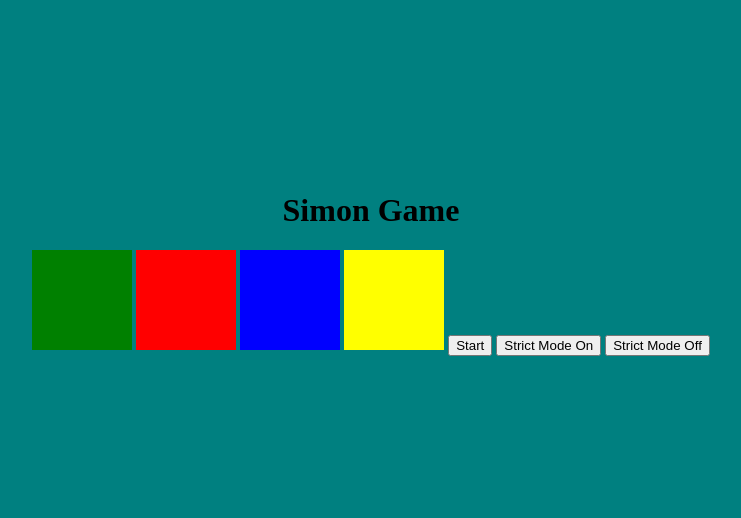
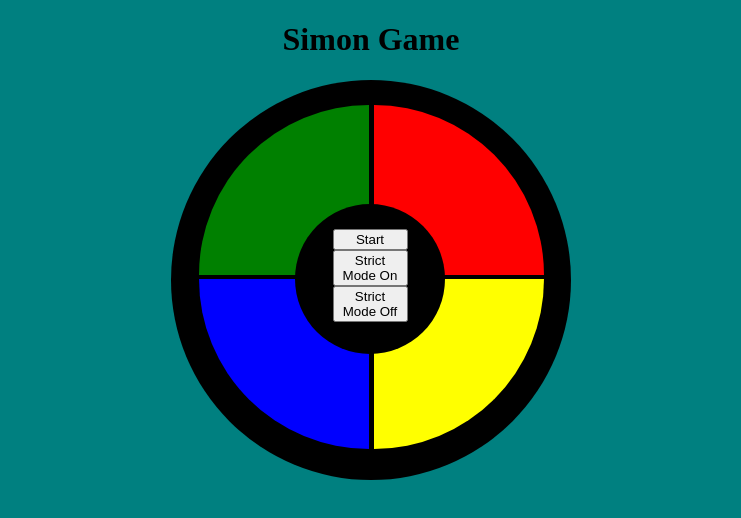
Before and after one commit to GabrielRMorales/simon-game, a plain HTML site: page index.html in a window 1280 px wide. Shown: the whole page, without its empty margins (269-1010 px from the left). Drawn offline with nearby package versions, Linux system fonts and the light colour scheme.

Commit message:
Update Javascript of Simon game

```diff
--- a/css/main.css
+++ b/css/main.css
@@ -1,25 +1,79 @@
 body {
-    margin: 15% auto;
+    margin: 0 auto;
     text-align: center;
     background-color: teal;
 }
 
 div {
     display: inline-block;
-    height: 100px;
-    width: 100px;
+    height: 170px;
+    width: 170px;
 }
 
+#game {
+    margin: auto;
+    text-align: center;
+    display: block;
+    border-radius: 50%;
+    height: 400px;
+    width: 400px;
+    background-color: black;
+    position: relative;
+}
+#lights {
+    position: absolute;
+    top: 6.25%;
+    left: 6.25%;
+    right: 6.25%;
+    bottom: 6.25%;
+    height: 350px;
+    width: 350px;
+}
+#controls {
+    position: absolute;
+    top: 31%;
+    left: 31%;
+    height: 150px;
+    width: 150px;
+    border-radius: 100%;
+    text-align: center;
+    background-color: black;
+}
+#start {
+    margin-top: 17%;
+}
+button {
+    margin: 0 auto;
+    display: block;
+    width: 75px;
+}
 #green {
+    border-top-left-radius: 100%;
+    border-top-right-radius: 0;
+    border-bottom-right-radius: 0;
+    border-bottom-left-radius: 0;
     background-color: green;
+    margin-right:5px;
 }
-#yellow {
-    background-color: yellow;
-}
-
 #red {
+    border-top-left-radius: 0;
+    border-top-right-radius: 100%;
+    border-bottom-right-radius: 0;
+    border-bottom-left-radius: 0;
     background-color: red;
 }
 #blue {
+    border-top-left-radius: 0;
+    border-top-right-radius: 0;
+    border-bottom-right-radius: 0;
+    border-bottom-left-radius: 100%;
     background-color: blue;
 }
+#yellow {
+    border-top-left-radius: 0;
+    border-top-right-radius: 0;
+    border-bottom-right-radius: 100%;
+    border-bottom-left-radius: 0;
+    background-color: yellow;
+    margin-left: 5px;
+}
--- a/index.html
+++ b/index.html
@@ -4,17 +4,16 @@
     <title>SIMON GAME</title>
     <meta charset="UTF-8">
     <link rel="stylesheet" href="./css/main.css">
-    <script src="https://ajax.googleapis.com/ajax/libs/jquery/3.5.1/jquery.min.js"></script>
+    <!--<script src="https://ajax.googleapis.com/ajax/libs/jquery/3.5.1/jquery.min.js"></script>-->
     </head>
     <body>
     <h1>Simon Game</h1>
-    <div class="game-light" id="green"></div>
-    <div class="game-light" id="red"></div>
-    <div class="game-light" id="blue"></div>
-    <div class="game-light" id="yellow"></div>
-    <button id="start">Start</button>
-    <button id="strict-on">Strict Mode On</button>
-    <button id="strict-off">Strict Mode Off</button>
+    <div id="game"><div id="lights"><div class="game-light" id="green"></div><div class="game-light" id="red"></div><div class="game-light" id="blue"></div><div class="game-light" id="yellow"></div></div>
+    <div id="controls"><button id="start">Start</button>
+        <button id="strict-on">Strict Mode On</button>
+        <button id="strict-off">Strict Mode Off</button></div>
+   </div>
+
     <script src="./js/main.js"></script>
 
     </body>
--- a/js/main.js
+++ b/js/main.js
@@ -34,9 +34,9 @@ const addColors = ()=>{
 
 //playLight function
 const playLight = (lightColor, col="white")=>{
-   // let lightEl = document.getElementById(lightColor);
+   let lightEl = document.getElementById(lightColor);
     //add light up class for 1 second
-    $(`#${lightColor}`).css("background-color", col);
+    lightEl.style.backgroundColor = col;
 }
 
 const playSound = (colInd)=>{
```
Also changed, not shown: 2 other files.
